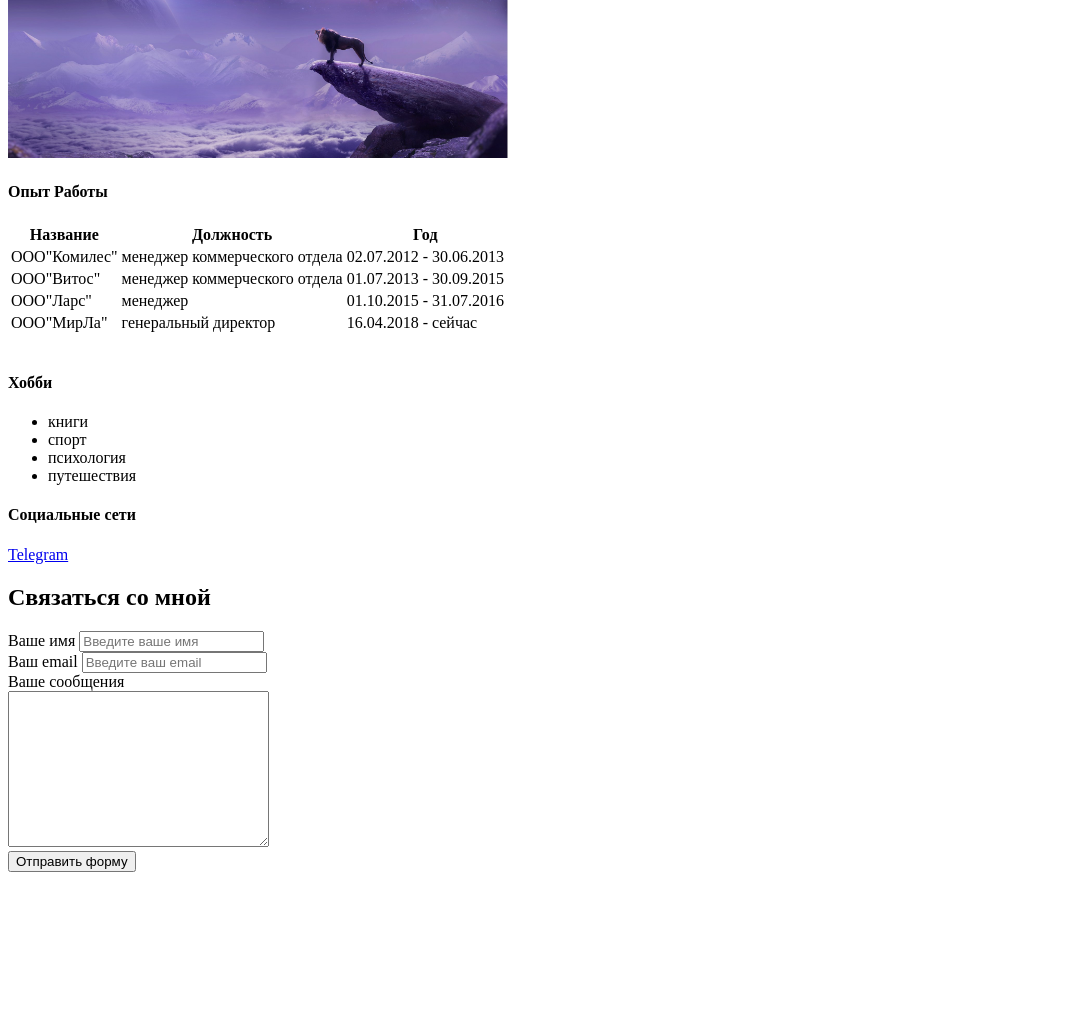
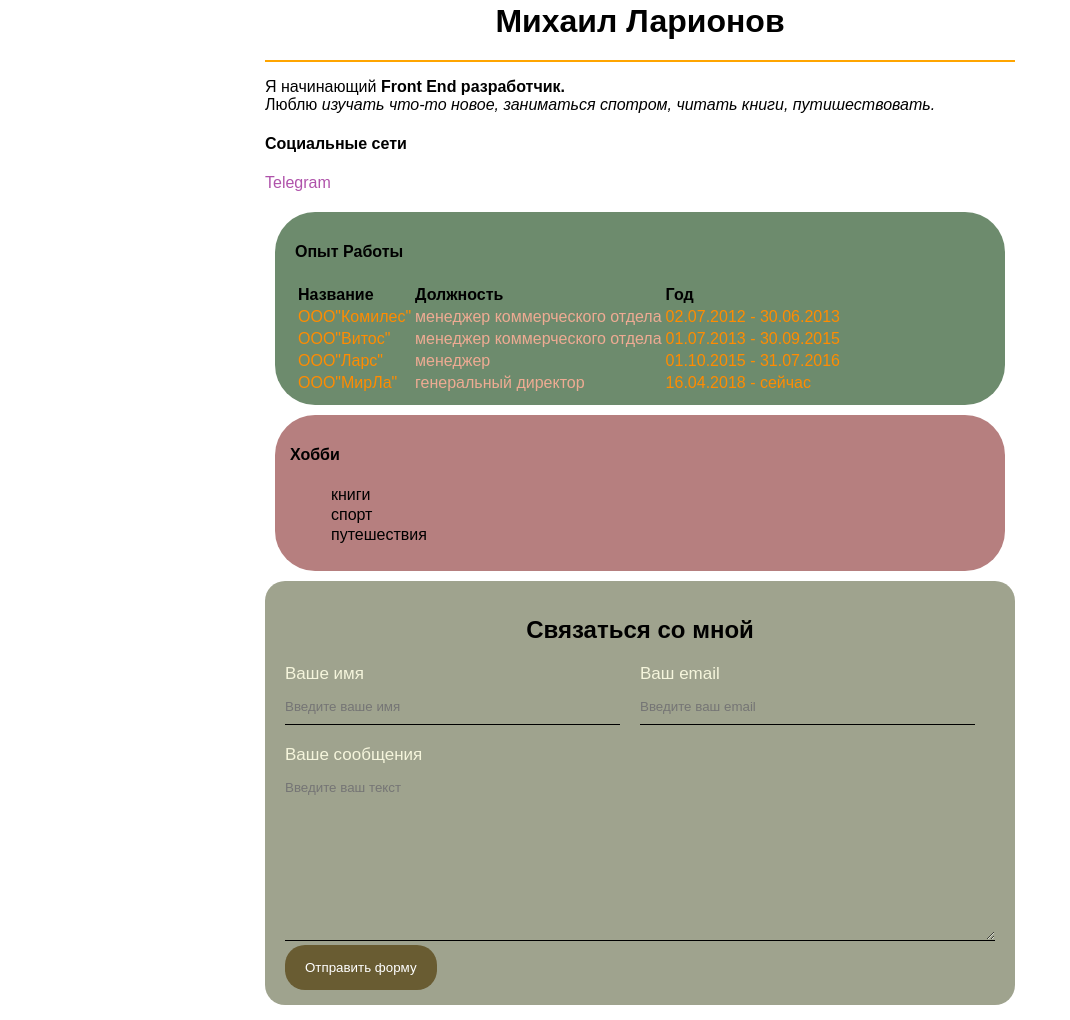
Before and after one commit to Mikel379/resume, a plain HTML site: page index.html in a window 1280 px wide. Shown: the part 299-1319 px from the top of the page, without its empty margins (0-1070 px from the left). Before the commit the page ends 1179 px from the top, so only its background shows below. Drawn offline with Linux system fonts and the light colour scheme; a web font is replaced by a local one.

Commit message:
add styles

```diff
--- /dev/null
+++ b/01.css
@@ -0,0 +1,138 @@
+@import url('https://fonts.googleapis.com/css2?family=Anek+Odia:wght@300&display=swap');
+
+body {
+    font-family: "Anek Odia", sans-serif;
+    font-size: 16px;
+    font-weight: normal
+
+
+}
+.container {
+    max-width: 750px;
+    margin: auto;
+
+}
+.card h1 {
+    text-align: center;
+    margin-bottom: 20px;
+}
+
+.card {
+    margin-bottom: 20px;
+
+}
+
+a {
+    color:rgb(156, 40, 150);
+    text-decoration: none;
+    cursor: pointer;
+    opacity: 0.8;
+}
+a:hover {
+    color: rgb(32, 35, 43);
+    text-decoration: underline;
+
+}
+    a:visited {
+        color: rgb(175, 129, 12);
+    }
+    .avatar {
+        margin-left: 150px;
+        width: 450px;
+        border-radius: 20px;
+        margin-bottom: 15px;
+        box-shadow: 4px 4px 14px rgba(0, 0, 0, 0.25);
+
+    }
+    .me {
+        border-radius: 40px;
+        padding: 10px 15px ;
+        margin: 10px;
+        text-align: left;
+    }
+    .me td {
+        padding: 1px;
+        color: rgb(238, 171, 147);
+            margin-bottom: 50px;}
+
+     .me td:nth-child(1) {
+         color:darkorange ;
+     }
+
+     .me td:nth-child(3) {
+        color:darkorange ;
+    }
+
+
+    .me1 {
+        border-radius: 40px;
+        padding: 10px 15px ;
+        margin: 10px;
+        text-align: left;
+
+    }
+
+    .me1 li {
+    padding: 1px;
+    list-style: none;
+    text-align: left;
+
+    }
+    .bg-green {
+        background: rgb(109, 139, 109);
+        padding: 10px 20px ;
+    }
+    .bg-blue {
+        background: blue;
+        }
+    .bg-red {
+        background: rgb(182, 127, 127);
+    }
+    .bg-pink{
+        background: rgba(140, 145, 120, 0.836);
+        border-radius: 20px;
+        padding: 15px 20px ;
+        margin-bottom: 15px;
+    }
+    .btn {
+        background:rgb(105, 92, 50);
+        padding: 15px 20px;
+        color: white;
+        border: none;
+        cursor: pointer;
+        border-radius: 20px;
+    }
+
+    .feedback h2 {
+     text-align: center;
+    }
+
+.form-group {
+margin-bottom: 20px;
+display: flex;
+
+}
+
+.form-group .form1 {
+display: inline-block;
+margin-right: 20px;
+width: 50%
+}
+
+    .form1 label {
+    display: block;
+    font-size: 17px;
+    color: beige;
+    }
+
+    .form1 input, .form1 textarea {
+        width: 100%;
+        box-sizing: border-box;
+        border: none;
+        background: transparent;
+        border-bottom: 1px solid black;
+        color: black;
+        padding: 15px 0 10px;
+        outline: none;
+        font-family: inherit;
+    }
--- a/index.html
+++ b/index.html
@@ -6,18 +6,30 @@
     <meta name="viewport" content="width=device-width, initial-scale=1.0">
     <meta name="keywords" content="Резюме, Михаил.">
     <meta name="description" content="Это сайт о резюме Михаила">
+<link rel="stylesheet" href="01.css">
+    <title>Михаил</title>
 
-    <title>Михаил</title>
 </head>
-<body>
+<body >
+    <div class="container">
+        <div><img src="Imgs/IMG_0674.JPG" class="avatar"> </div>
+
+
+      <div class="card">
           <h1>Михаил Ларионов</h1>
       <hr color="orange">
-    <br>
     <p>Я начинающий <strong>Front End разработчик.</strong>
       <br>Люблю <em>изучать что-то новое, заниматься спотром, читать книги, путишествовать.</em>
     </p>
-    <img src="Imgs/IMG_0674.JPG" width="500">
-    <br>
+
+    <h4>Социальные сети</h4>
+    <a href="https://web.telegram.org/k/" target="_blank">Telegram</a>
+
+    </div>
+
+
+
+    <div class="me bg-green" >
         <h4>Опыт Работы</h4>
         <table>
             <thead>
@@ -45,36 +57,39 @@
                 <td>генеральный директор</td>
                 <td>16.04.2018 - сейчас</td>
             </tbody>
-        </table>
+            </table></div>
 
 
-    <br>
-    <h4>Хобби</h4>
-    <ul tupe="circle">
+
+        <div class="me1 bg-red"><h4>Хобби</h4>
+    <table type="circle"> <ul >
             <li>книги</li>
             <li>спорт</li>
-        <li>психология</li>
-        <li>путешествия</li>
-    </ul>
-    <h4>Социальные сети</h4>
-    <a href="https://web.telegram.org/k/" target="_blank">Telegram</a>
-    <form>
+            <li>путешествия</li></table>
+        </ul> </div>
+
+
+
+
+       <div><footer class="feedback bg-pink">
             <h2>Связаться со мной</h2>
+            <div class="form-group">
 
-        <div>
+            <div class="form1">
             <label for="Ваше имя">Ваше имя</label>
             <input type="text" id="Ваше имя" placeholder="Введите ваше имя">
             </div>
-        <div>
+            <div class="form1">
                 <label for="Ваш email">Ваш email</label>
                 <input type="text" id="Ваш email" placeholder="Введите ваш email">
+                </div> </div>
+
+                <div class="form1">
+                    <label for="message">Ваше сообщения</label>
+
+                    <textarea name="" id="message" placeholder="Введите ваш текст" cols="30" rows="10" ></textarea>
                     </div>
-            <div>
-                <label for="message">Ваше сообщения</label>
-                <br>
-                <textarea name="" id="message" cols="30" rows="10"></textarea>
-                </div>
-               <input type="submit" value="Отправить форму">
-    </form>
+                <input class="btn" type="submit" value="Отправить форму">
+        </footer></div>
 </body>
 </html>
```
Also changed, not shown: 1 other file. Lines whose indentation alone changed are shown as unchanged.
